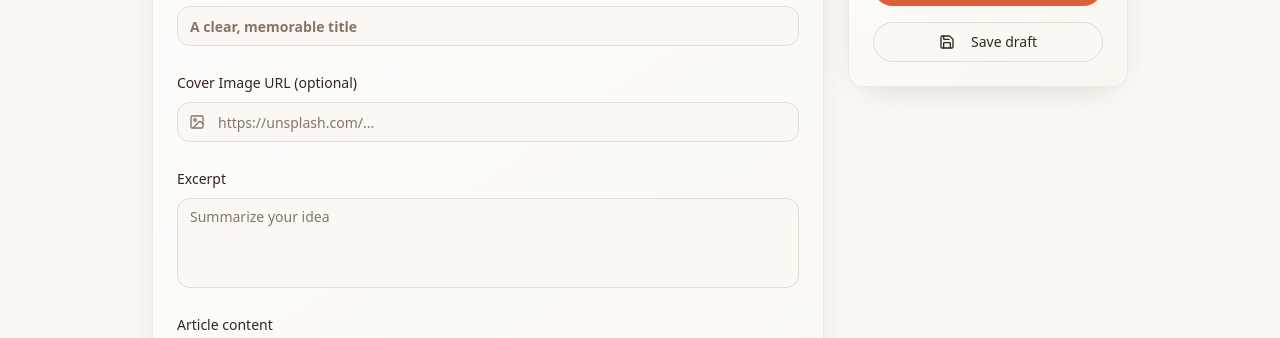
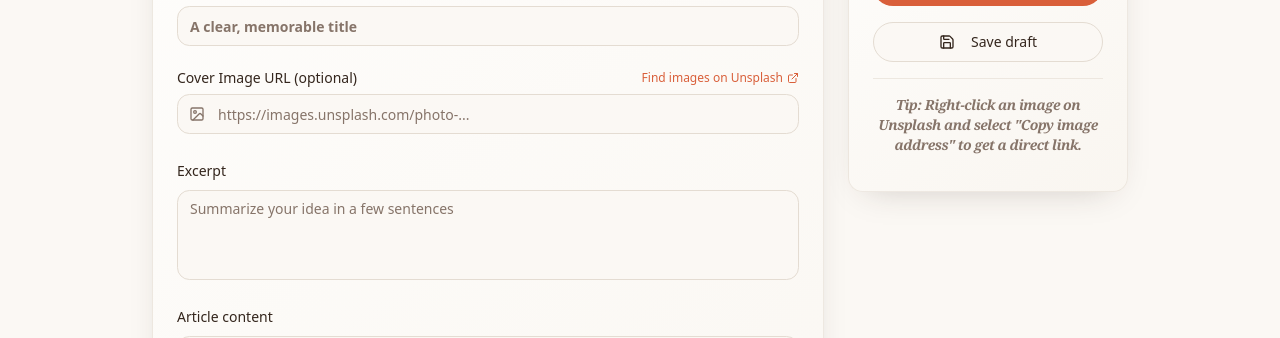
Before and after one commit to Samarssj/eBlogging-webapp, a React (Vite) app: page /write in a window 1280 px wide. Shown: the part 404-742 px from the top of the page. Built offline with nearby package versions, Linux system fonts and the light colour scheme; no server answers; sample sign-in values are in the browser's storage.

Commit message:
Fix: Reliable image URL handling and live preview in writing form

```diff
--- a/src/pages/Write.tsx
+++ b/src/pages/Write.tsx
@@ -6,7 +6,7 @@ import { Button } from '@/components/ui/button';
 import { Input } from '@/components/ui/input';
 import { Textarea } from '@/components/ui/textarea';
 import { Label } from '@/components/ui/label';
-import { PenTool, Eye, Save, Send, ArrowLeft, Loader2, Image as ImageIcon } from 'lucide-react';
+import { PenTool, Eye, Save, Send, ArrowLeft, Loader2, Image as ImageIcon, ExternalLink } from 'lucide-react';
 import { useToast } from '@/hooks/use-toast';
 import { api, ApiPost } from '@/lib/api';
 import { isAuthenticated } from '@/lib/auth';
@@ -109,15 +109,32 @@ const Write = () => {
                     <Input id="title" value={title} onChange={(e) => setTitle(e.target.value)} placeholder="A clear, memorable title" className="mt-2 text-lg font-semibold" />
                   </div>
                   <div>
-                    <Label htmlFor="image">Cover Image URL (optional)</Label>
-                    <div className="relative mt-2">
+                    <div className="flex items-center justify-between mb-2">
+                      <Label htmlFor="image">Cover Image URL (optional)</Label>
+                      <a href="https://unsplash.com" target="_blank" rel="noreferrer" className="text-xs text-primary flex items-center gap-1 hover:underline">
+                        Find images on Unsplash <ExternalLink className="h-3 w-3" />
+                      </a>
+                    </div>
+                    <div className="relative">
                       <ImageIcon className="absolute left-3 top-1/2 -translate-y-1/2 h-4 w-4 text-muted-foreground" />
-                      <Input id="image" value={image} onChange={(e) => setImage(e.target.value)} placeholder="https://unsplash.com/..." className="pl-10" />
+                      <Input id="image" value={image} onChange={(e) => setImage(e.target.value)} placeholder="https://images.unsplash.com/photo-..." className="pl-10" />
                     </div>
+                    {image && (
+                      <div className="mt-4 rounded-lg overflow-hidden border border-border/60 h-40 bg-muted flex items-center justify-center">
+                        <img
+                          src={image}
+                          alt="Live Preview"
+                          className="w-full h-full object-cover"
+                          onError={(e) => {
+                            (e.target as HTMLImageElement).src = 'https://via.placeholder.com/800x400?text=Invalid+Image+URL';
+                          }}
+                        />
+                      </div>
+                    )}
                   </div>
                   <div>
                     <Label htmlFor="excerpt">Excerpt</Label>
-                    <Textarea id="excerpt" value={excerpt} onChange={(e) => setExcerpt(e.target.value)} placeholder="Summarize your idea" className="mt-2 min-h-[90px] resize-none" />
+                    <Textarea id="excerpt" value={excerpt} onChange={(e) => setExcerpt(e.target.value)} placeholder="Summarize your idea in a few sentences" className="mt-2 min-h-[90px] resize-none" />
                   </div>
                   <div>
                     <Label htmlFor="content">Article content</Label>
@@ -149,6 +166,9 @@ const Write = () => {
                   <Save className="mr-2 h-4 w-4" /> Save draft
                 </Button>
               )}
+              <div className="border-t border-border/60 pt-4">
+                <h4 className="mb-3 text-sm font-semibold italic text-muted-foreground text-center">Tip: Right-click an image on Unsplash and select "Copy image address" to get a direct link.</h4>
+              </div>
             </CardContent>
           </Card>
         </div>
```
Also changed, not shown: 1 other file (tests, documents, lock files or other folders).
